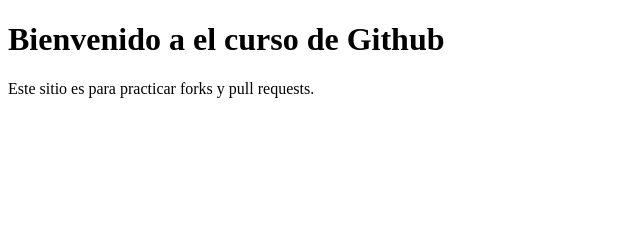
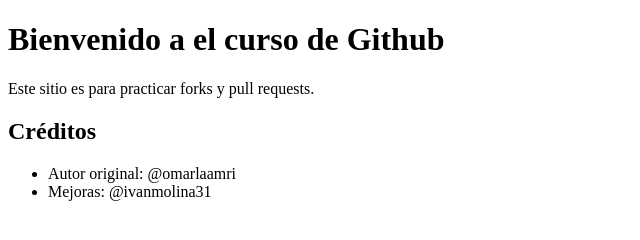
Before and after one commit to omarlaamri/fork-old, a plain HTML site: page index.html in a window 1280 px wide. Shown: the whole page, without its empty margins (0-640 px from the left). Drawn offline with Linux system fonts and the light colour scheme.

Commit message:
Añado sección Créditos y actualizo título

```diff
--- a/index.html
+++ b/index.html
@@ -4,5 +4,12 @@
 <body>
   <h1>Bienvenido a el curso de Github</h1>
   <p>Este sitio es para practicar forks y pull requests.</p>
+<section>
+  <h2>Créditos</h2>
+  <ul>
+    <li>Autor original: @omarlaamri</li>
+    <li>Mejoras: @ivanmolina31</li>
+  </ul>
+</section>
 </body>
 </html>
```
